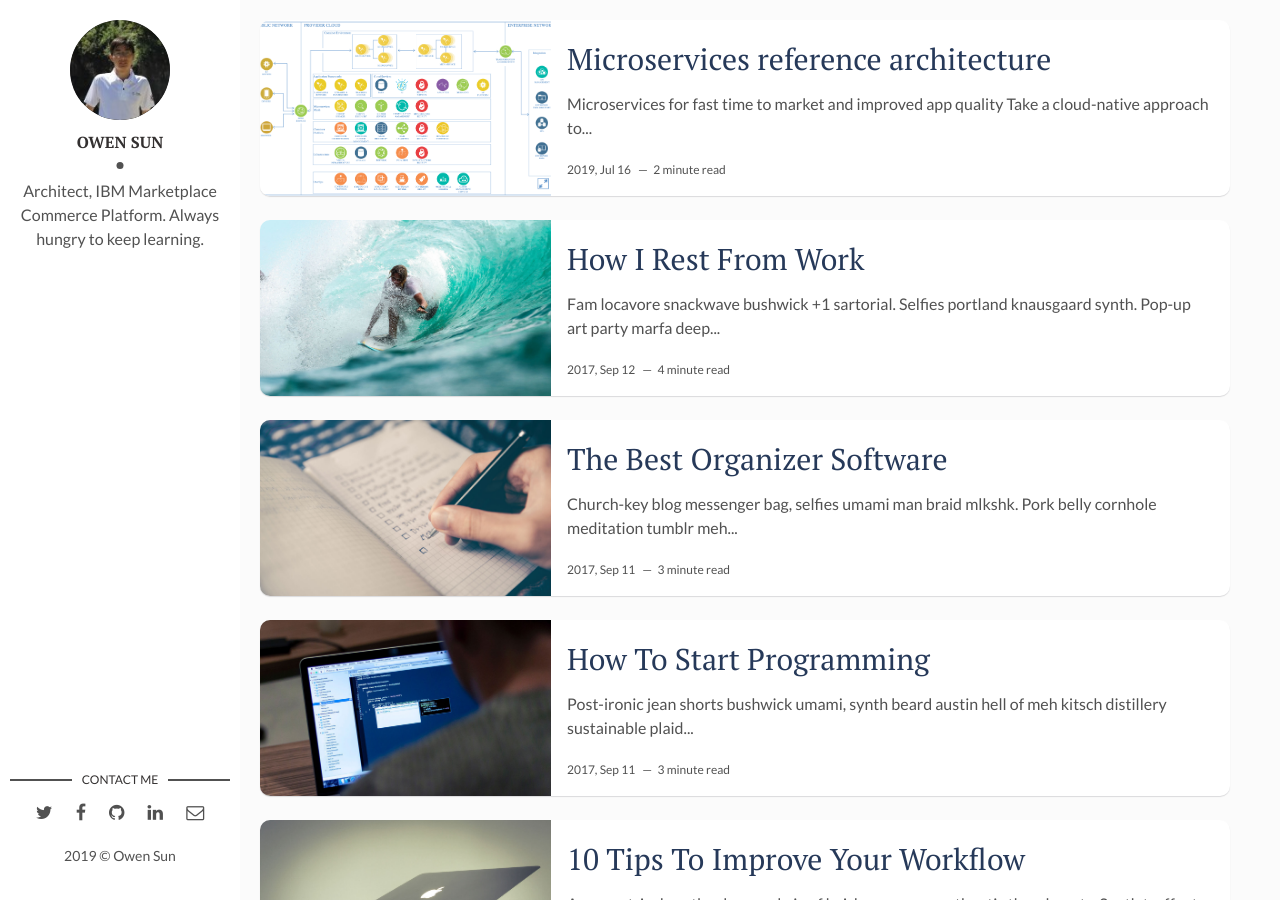
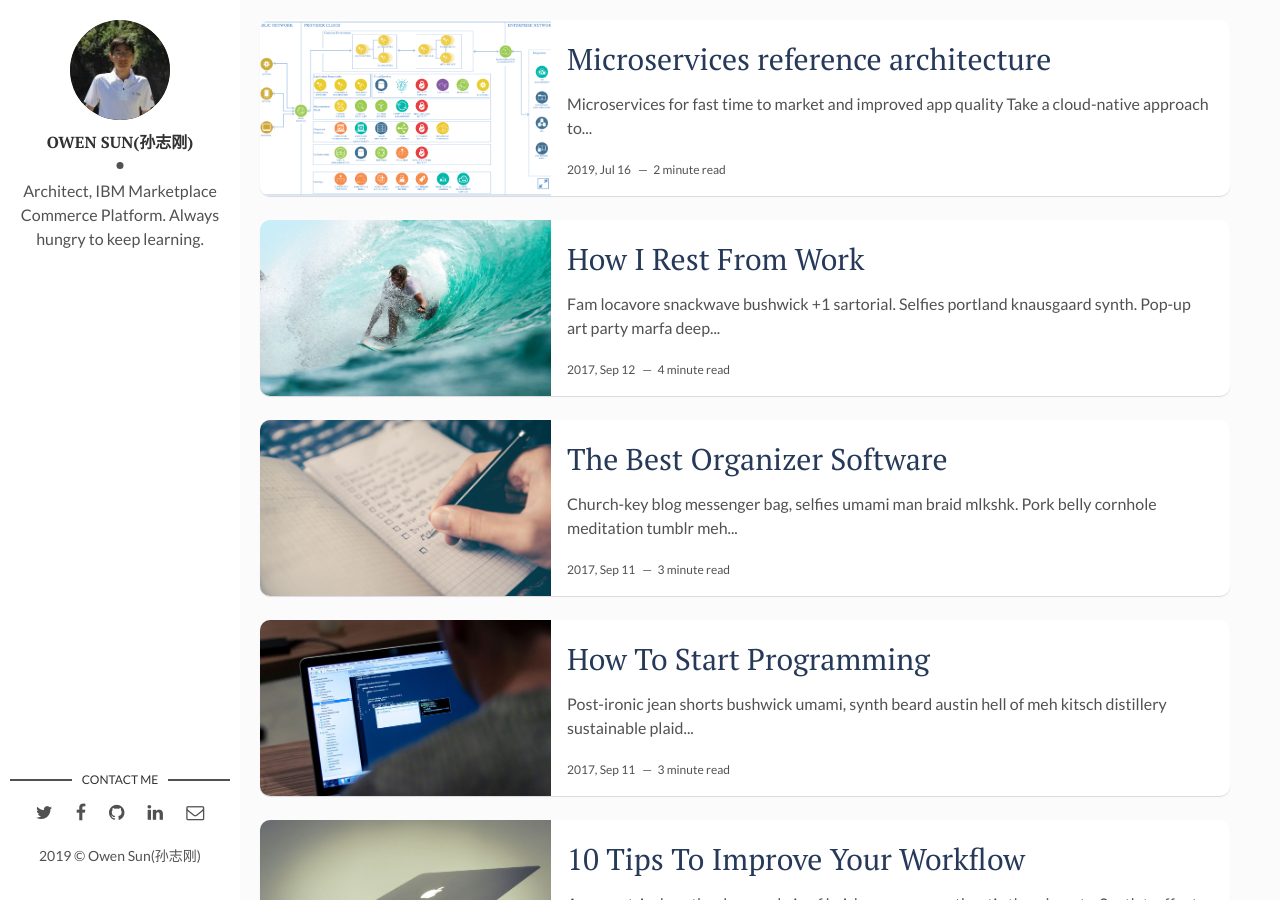
Before and after one commit to ibmowensun/ibmowensun.github.io, a Jekyll site: the page built from index.html, in a window 1280 px wide and 900 px high. Built offline with Jekyll 4.4.1, drawn with Linux system fonts in a browser that asks for light colours; the list of posts is cut into pages by our own code.

Commit message:
update tag

```diff
--- a/_config.yml
+++ b/_config.yml
@@ -1,4 +1,4 @@
-title: Hello, world! I am Owen Sun
+title: Hello,I am Owen Sun
 description: > # this means to ignore newlines until "baseurl:"
   Write an awesome description for your new site here. You can edit this
   line in _config.yml. It will appear in your document head meta (for
@@ -9,7 +9,7 @@
 site-twitter: #if your site has a twitter account, enter it here
 
 # Author Settings
-author: Owen Sun # add your name
+author: Owen Sun(孙志刚) # add your name
 author-img: Owen-Sun.jpg # add your photo
 about-author: Architect, IBM Marketplace Commerce Platform. Always hungry to keep learning. # add description
 social-twitter: # add your Twitter handle
--- a/_posts/2007-10-26-difference-between-Hashtable-and-HashMap.markdown
+++ b/_posts/2007-10-26-difference-between-Hashtable-and-HashMap.markdown
@@ -5,7 +5,7 @@
 description: Difference between HashTabel and HashMap in Java # Add post description (optional)
 img: difference-between-hashmap-hashtable-in-java.jpg # Add image post (optional)
 fig-caption: # Add figcaption (optional)
-tags: [HashTabel, HashMap]
+tags: [HashTabel, HashMap,孙志刚]
 ---
 HashTable is thread-synchronized and thread-safe. HashMap is not thread-synchronized, so it is not thread-safe. So in the multi-threaded case to manually synchronize the HashMap the difference is the same as Vector and ArrayList.
 
```
Also changed, not shown: README.md, 11 other files.
